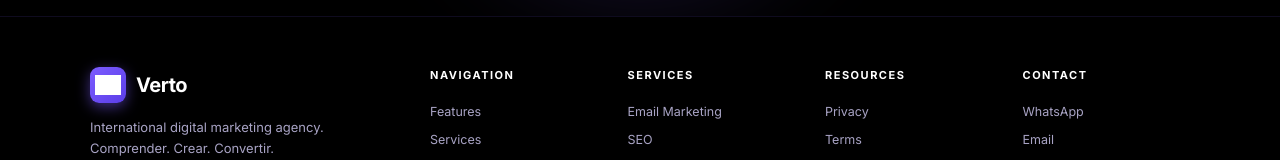
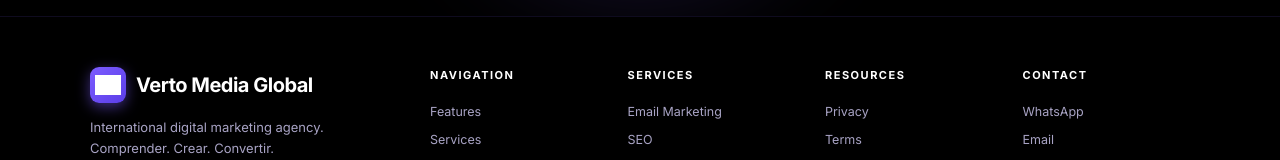
Before and after one commit to issammalih/VERTO2, a plain HTML site: page index.html in a window 1280 px wide. Shown: the part 6662-6822 px from the top of the page. Drawn offline with Linux system fonts and the light colour scheme; grey boxes are pictures that could not be loaded.

Commit message:
Update footer logo text to 'Verto Media Global'

```diff
--- a/index.html
+++ b/index.html
@@ -617,7 +617,7 @@ footer{background:#000;border-top:1px solid var(--border);padding:50px 18px 24px
       <div class="foot-brand">
         <div class="foot-logo">
           <div class="foot-logo-img"><img src="https://i.postimg.cc/bY3YMHBZ/logo-trans.png" alt="Verto"></div>
-          <div class="foot-logo-text">Verto</div>
+          <div class="foot-logo-text">Verto Media Global</div>
         </div>
         <p class="foot-tag" data-en="International digital marketing agency. Comprender. Crear. Convertir." data-es="Agencia internacional de marketing digital. Comprender. Crear. Convertir.">International digital marketing agency. Comprender. Crear. Convertir.</p>
         <div class="foot-langs">
```
